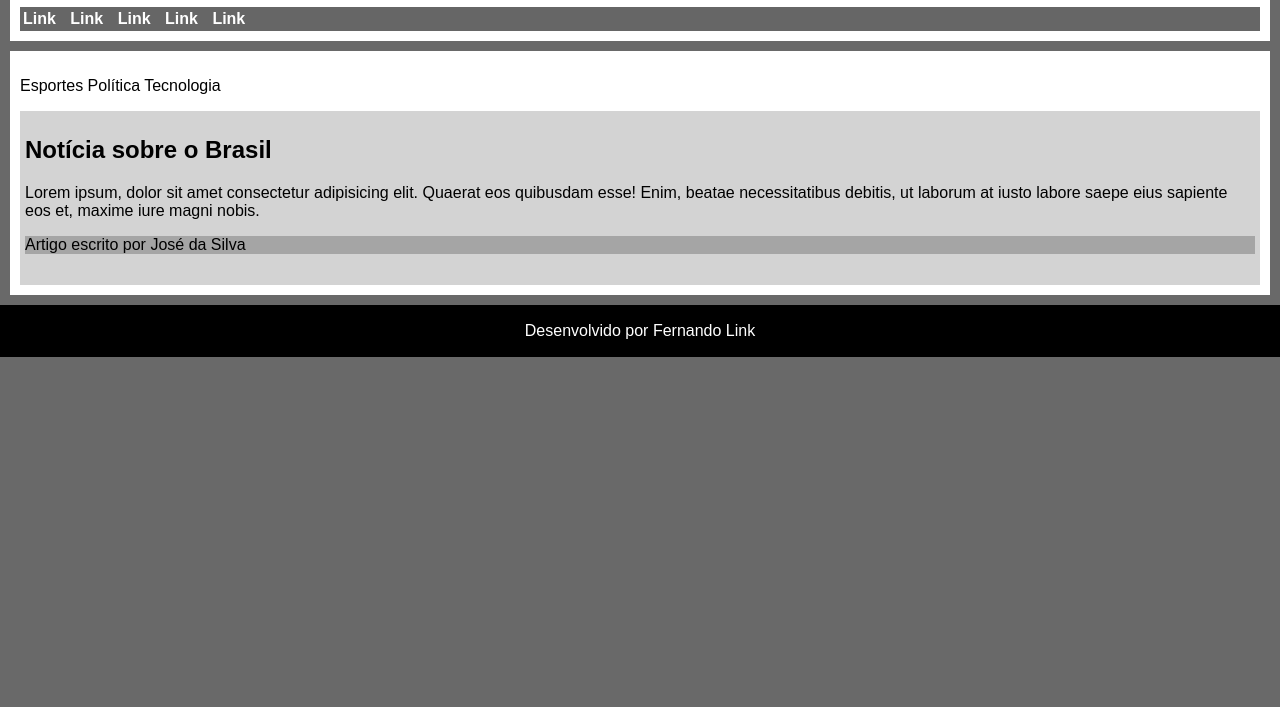
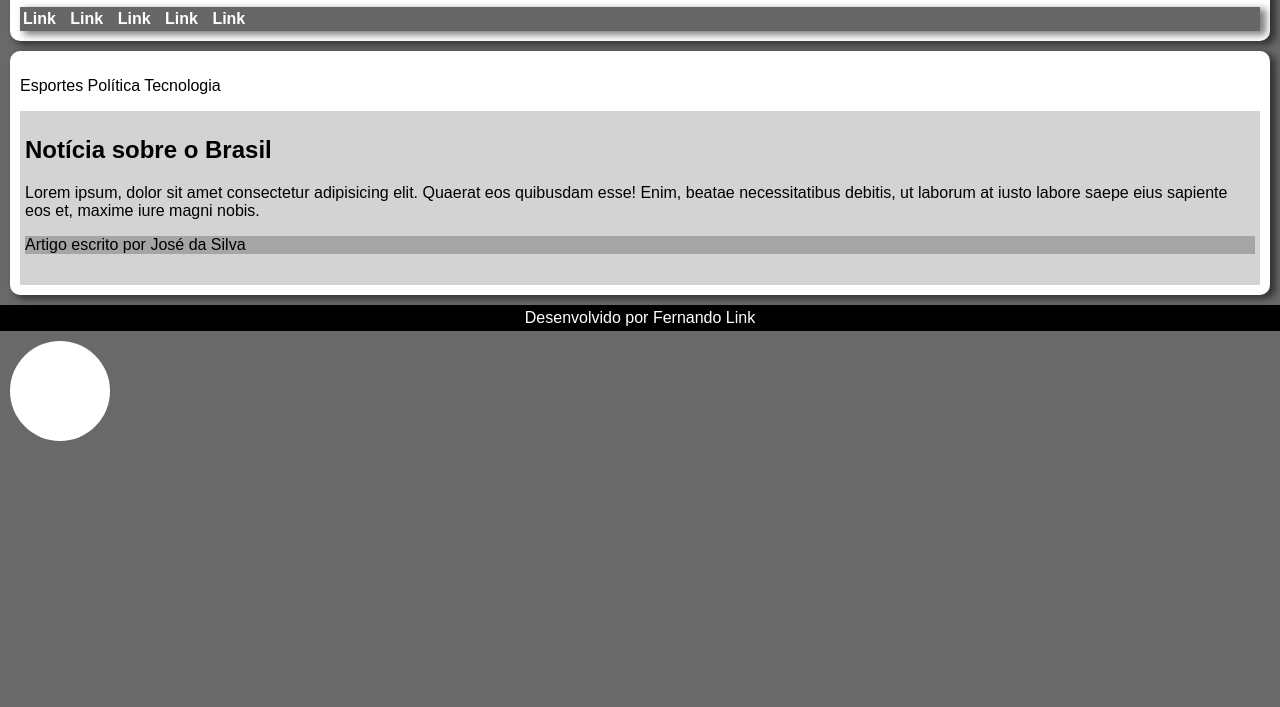
Before and after one commit to FernandoLink/HTML-CSS, a plain HTML site: page exercicios/ex021/caixa02.html in a window 1280 px wide. Shown: the part 93-800 px from the top of the page. Drawn offline with Linux system fonts and the light colour scheme.

Commit message:
Borders and shadows.

```diff
--- a/exercicios/ex021/caixa02.html
+++ b/exercicios/ex021/caixa02.html
@@ -6,53 +6,7 @@
     <meta http-equiv="X-UA-Compatible" content="IE=edge">
     <meta name="viewport" content="width=device-width, initial-scale=1.0">
     <title>Grouping Tags</title>
-    <style>
-        body {
-            font-family: Arial, Helvetica, sans-serif;
-            background-color: dimgray;
-            margin: 0px;
-        }
-
-        main,
-        header {
-            background-color: white;
-            padding: 10px;
-            margin: 10px;
-        }
-
-        nav {
-            background-color: rgb(102, 102, 102);
-            padding: 3px
-        }
-
-        nav>a {
-            text-decoration: none;
-            color: white;
-            font-weight: bold;
-            margin-right: 10px;
-        }
-
-        nav>a:hover {
-            text-decoration: underline;
-        }
-
-        article {
-            background-color: lightgray;
-            padding: 5px;
-        }
-
-        article>aside {
-            background-color: rgb(165, 165, 165);
-        }
-
-        footer {
-            background-color: black;
-            color: white;
-            text-align: center;
-            padding: 1px;
-            margin: 0px;
-        }
-    </style>
+    <link rel="stylesheet" href="style.css">
 </head>
 
 <body>
@@ -90,7 +44,7 @@
     <footer>
         <p>Desenvolvido por Fernando Link</p>
     </footer>
-
+    <div id="bola"></div>
 </body>
 
 </html>
--- /dev/null
+++ b/exercicios/ex021/style.css
@@ -0,0 +1,67 @@
+@charset "UTF-8";
+
+
+body {
+    font-family: Arial, Helvetica, sans-serif;
+    background-color: dimgray;
+    margin: 0px;
+}
+
+main,
+header {
+    background-color: white;
+    padding: 10px;
+    margin: 10px;
+    border-radius: 10px;
+    box-shadow: 5px 3px 7px 1px rgba(0, 0, 0, 0.5);
+}
+
+h1 {
+    text-align: center;
+}
+
+nav {
+    background-color: rgb(102, 102, 102);
+    padding: 3px;
+    box-shadow: 5px 3px 7px 1px rgba(0, 0, 0, 0.5);
+}
+
+nav>a {
+    text-decoration: none;
+    color: white;
+    font-weight: bold;
+    margin-right: 10px;
+}
+
+nav>a:hover {
+    text-decoration: underline;
+}
+
+article {
+    background-color: lightgray;
+    padding: 5px;
+}
+
+article>aside {
+    background-color: rgb(165, 165, 165);
+}
+
+footer {
+    background-color: black;
+    color: white;
+    text-align: center;
+    padding: 4px;
+    margin: 0px;
+}
+
+footer>p {
+    margin: 0px;
+}
+
+div#bola {
+    height: 100px;
+    width: 100px;
+    margin: 10px;
+    background-color: white;
+    border-radius: 50%;
+}
```
